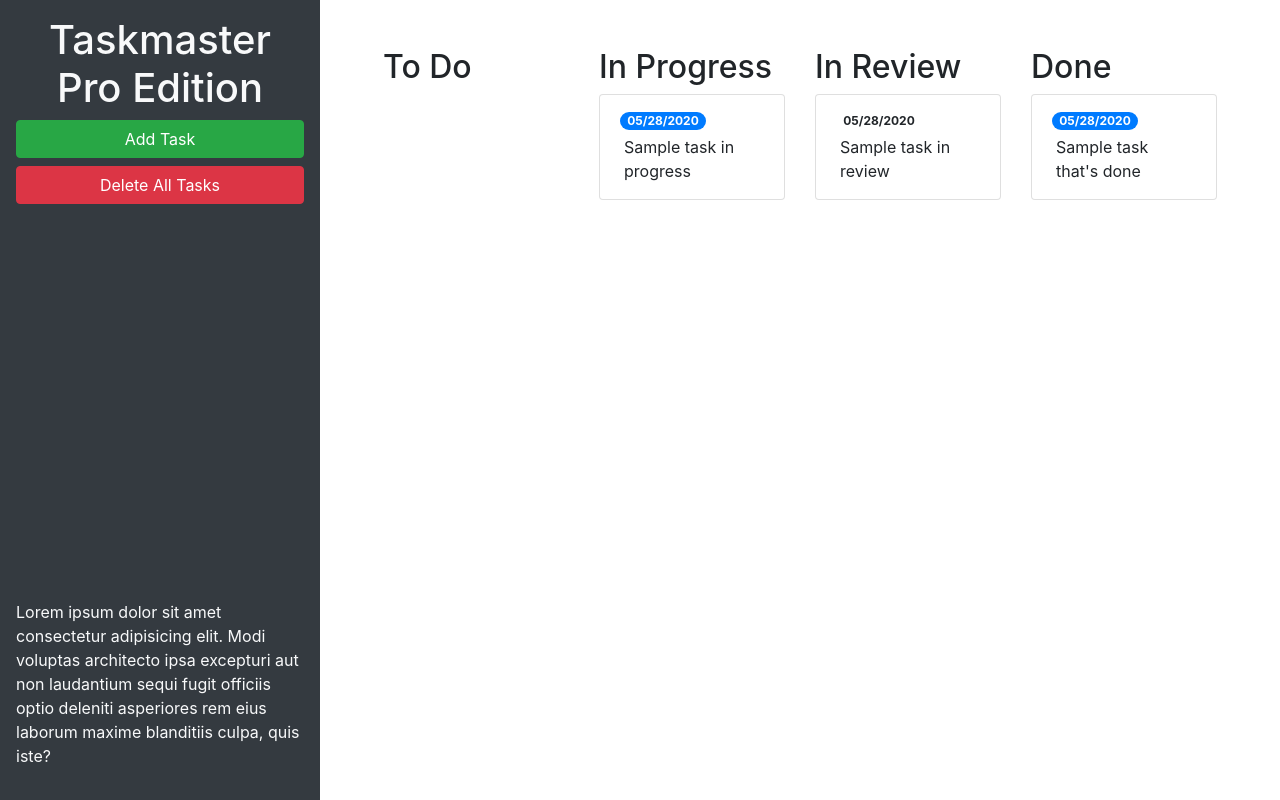
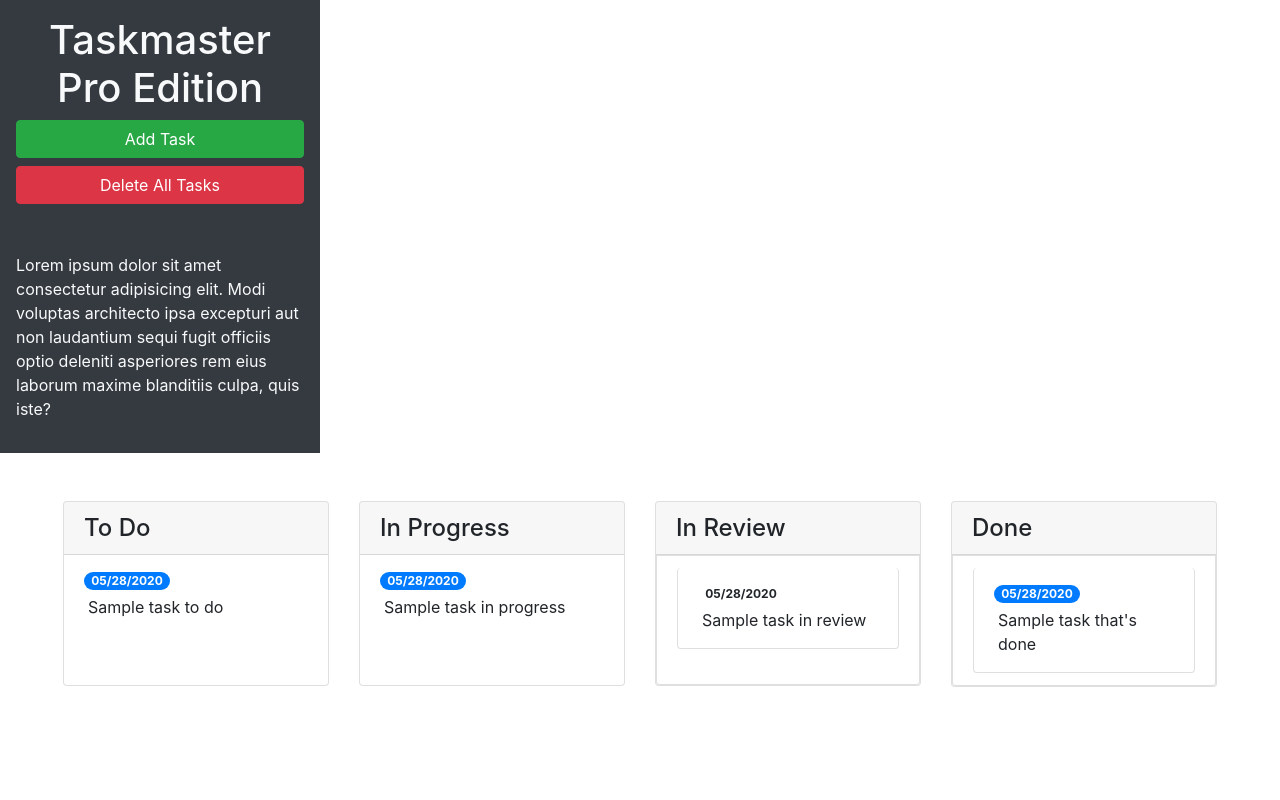
Before and after one commit to marymc13/taskmaster-pro, a plain HTML site: page taskmaster-starter/index.html in a window 1280 px wide. Drawn offline with nearby package versions, Linux system fonts and the light colour scheme.

Commit message:
bootstrap columns

```diff
--- a/taskmaster-starter/index.html
+++ b/taskmaster-starter/index.html
@@ -23,48 +23,66 @@
         laudantium sequi fugit officiis optio deleniti asperiores rem eius laborum maxime blanditiis culpa, quis iste?
       </p>
     </header>
-    <main class="col-12 col-lg-9">
-      <div class="m-5 row justify-content-around">
-        <div class ="col">
-        <h2>To Do</h2>
-        <ul id="list-toDo" class="list-group"> </ul>
+    <main class="col-12 col-9">
+     <div class="m-5 row justify-content-around">
+      <div class="col-12 col-md-6 col-xl-3 mb-3">
+      <div class="card">
+        <h4 class="card-header">To Do</h4>
+        <ul id="list-toDo" class="list-group list-group-flush">
+        <li class="list-group-item">
+          <span class="badge badge-primary badge-pill">05/28/2020</span>
+          <p class="m-1">Sample task to do</p>
+         </li>
+        </ul>
       </div>
+    </div>
 
       <!--todo end-->
+
       <!--in progress start-->
       <div class="col-12 col-md-6 col-xl-3 mb-3">
-        <h2>In Progress</h2>
-        <ul id="list-inProgress" class="list-group">
+        <div class="card">
+        <h4 class="card-header">In Progress</h4>
+        <ul id="list-inProgress" class="list-group list-group-flush">
           <li class="list-group-item">
             <span class="badge badge-primary badge-pill">05/28/2020</span>
             <p class="m-1">Sample task in progress</p>
           </li>
         </ul>
       </div>
+      </div>
+
       <!--in progress end-->
 
       <!--in review start-->
+
       <div class="col-12 col-md-6 col-xl-3 mb-3">
-        <h2>In Review</h2>
-        <ul id="list-inReview" class="list-group">
+        <div class="card">
+        <h4 class="card-header">In Review</h4>
+        <ul id="list-inReview" class="list-group list-group-item">
           <li class="list-group-item">
             <span class="badge badgre-primary badge-pill">05/28/2020</span>
             <p class="m-1">Sample task in review</p>
           </li>
         </ul>
       </div>
+      </div>
+
       <!--in review end-->
 
       <!--done start-->
       <div class="col-12 col-md-6 col-xl-3 mb-3">
-        <h2>Done</h2>
-        <ul id="list-done" class="list-group">
+        <div class="card">
+        <h4 class="card-header">Done</h4>
+        <ul id="list-done" class="list-group list-group-item">
           <li class="list-group-item">
             <span class="badge badge-primary badge-pill">05/28/2020</span>
             <p class="m-1">Sample task that's done</p>
           </li>
         </ul>
       </div>
+      </div>
+
       <!--done end-->
      </div>
     </main>
```
